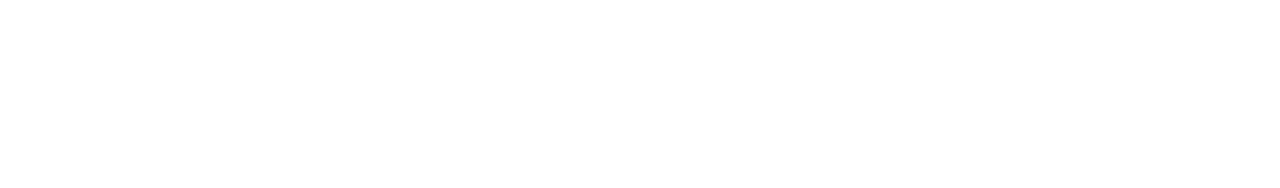
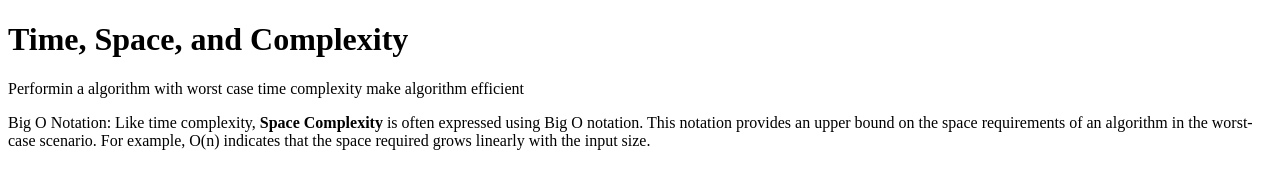
Before and after one commit to acciojob/time-and-space-complexity-WebMohit20, a website: page main.html in a window 1280 px wide. Drawn offline with Linux system fonts and the light colour scheme.

Commit message:
created a submission

```diff
--- a/main.html
+++ b/main.html
@@ -8,6 +8,10 @@
 
 <body>
 	<!-- the entire body must be written by student -->
+	<h1>Time, Space, and Complexity</h1>
+	<p>Performin a algorithm with worst case time complexity make algorithm efficient</p>
+	<p>Big O Notation: Like time complexity, <b>Space Complexity</b> is often expressed using Big O notation. This notation provides an upper bound on the space requirements of an algorithm in the worst-case scenario. For example, O(n) indicates that the space required grows linearly with the input size.</p>
+
     <script type="text/javascript" src="./script.js">
 </script>
 
```
